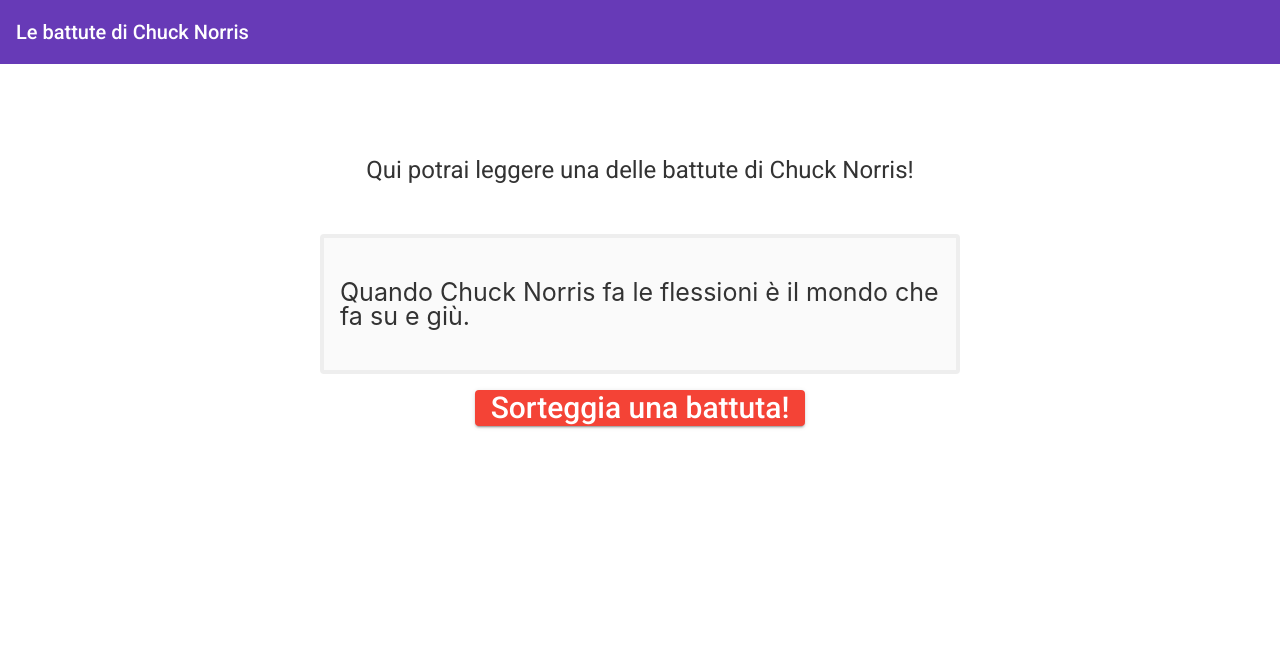
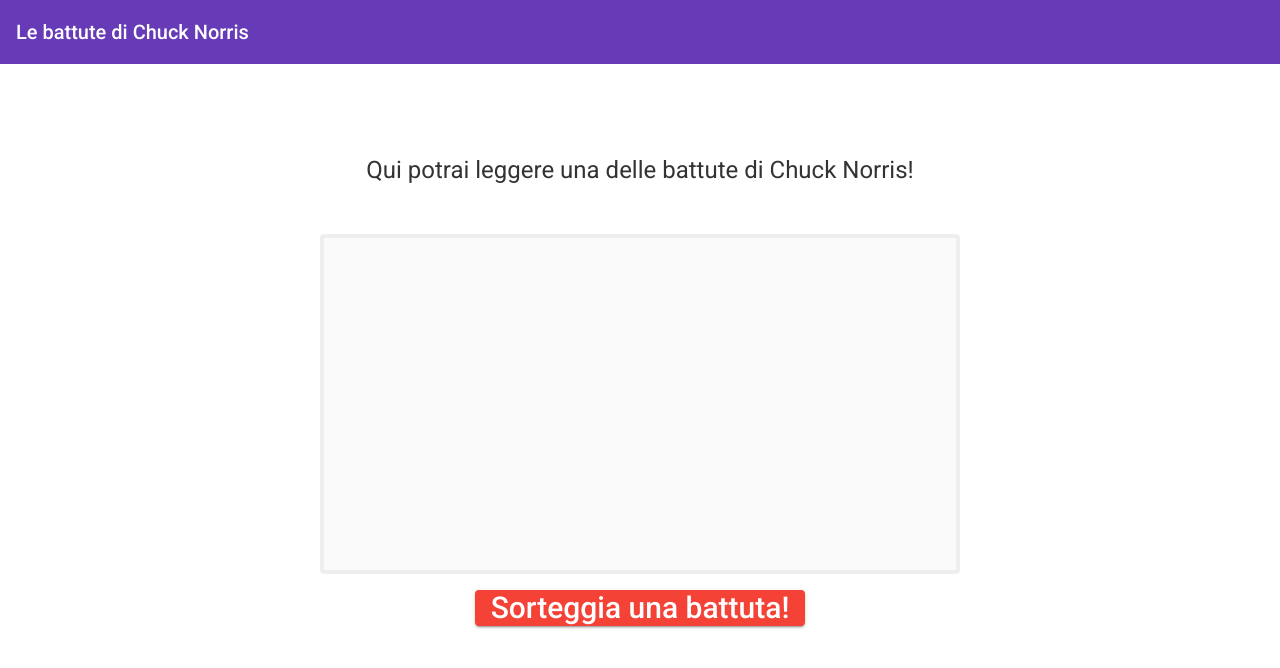
Before and after one commit to polacchinirino/DGSWORKSPACE, an Angular app in the folder Test-DGS/DGStest/: page / in a window 1280 px wide. Shown: the top 668 px of the page. Built offline with nearby package versions, Linux system fonts and the light colour scheme.

Commit message:
Prima pagina finita

```diff
--- a/Test-DGS/DGStest/src/app/app.module.ts
+++ b/Test-DGS/DGStest/src/app/app.module.ts
@@ -9,6 +9,7 @@
 import {MatIconModule} from '@angular/material/icon';
 import {MatButtonModule} from '@angular/material/button';
 import { Pagina1Component } from './pagina1/pagina1.component';
+import { HttpClientModule } from '@angular/common/http';
 
 @NgModule({
   declarations: [
@@ -22,7 +23,8 @@
     BrowserAnimationsModule,
     MatToolbarModule,
     MatIconModule,
-    MatButtonModule
+    MatButtonModule,
+    HttpClientModule
   ],
   providers: [],
   bootstrap: [AppComponent]
--- a/Test-DGS/DGStest/src/app/pagina1/pagina1.component.css
+++ b/Test-DGS/DGStest/src/app/pagina1/pagina1.component.css
@@ -84,7 +84,7 @@
     border-radius: 4px;
     border: 4px solid #eee;
     background-color: #fafafa;
-    height: 100px;
+    height: 300px;
     width: 600px;
     margin: 0 8px 16px;
     padding: 16px;
--- a/Test-DGS/DGStest/src/app/pagina1/pagina1.component.html
+++ b/Test-DGS/DGStest/src/app/pagina1/pagina1.component.html
@@ -7,7 +7,7 @@
     </div>
 
     <div>
-        <button mat-raised-button color="warn" class="sort-button">Sorteggia una battuta!</button>
+        <button mat-raised-button color="warn" class="sort-button" (click)="caricaBattuta()">Sorteggia una battuta!</button>
     </div>
 
 
--- a/Test-DGS/DGStest/src/app/pagina1/pagina1.component.ts
+++ b/Test-DGS/DGStest/src/app/pagina1/pagina1.component.ts
@@ -1,4 +1,6 @@
+import { HttpClient } from '@angular/common/http';
 import { Component, OnInit } from '@angular/core';
+import { Observable } from 'rxjs';
 
 @Component({
   selector: 'app-pagina1',
@@ -8,10 +10,17 @@
 export class Pagina1Component implements OnInit {
 
   battuta: string;
-  constructor() { }
+  constructor(public http: HttpClient) { }
 
   ngOnInit(): void {
-    this.battuta = "Quando Chuck Norris fa le flessioni è il mondo che fa su e giù."
   }
 
+  caricaBattuta(){
+    this.http.get('https://api.chucknorris.io/jokes/random').subscribe(resp =>{
+      this.battuta = resp["value"];
+    })
+  }
+
+
+
 }
```
